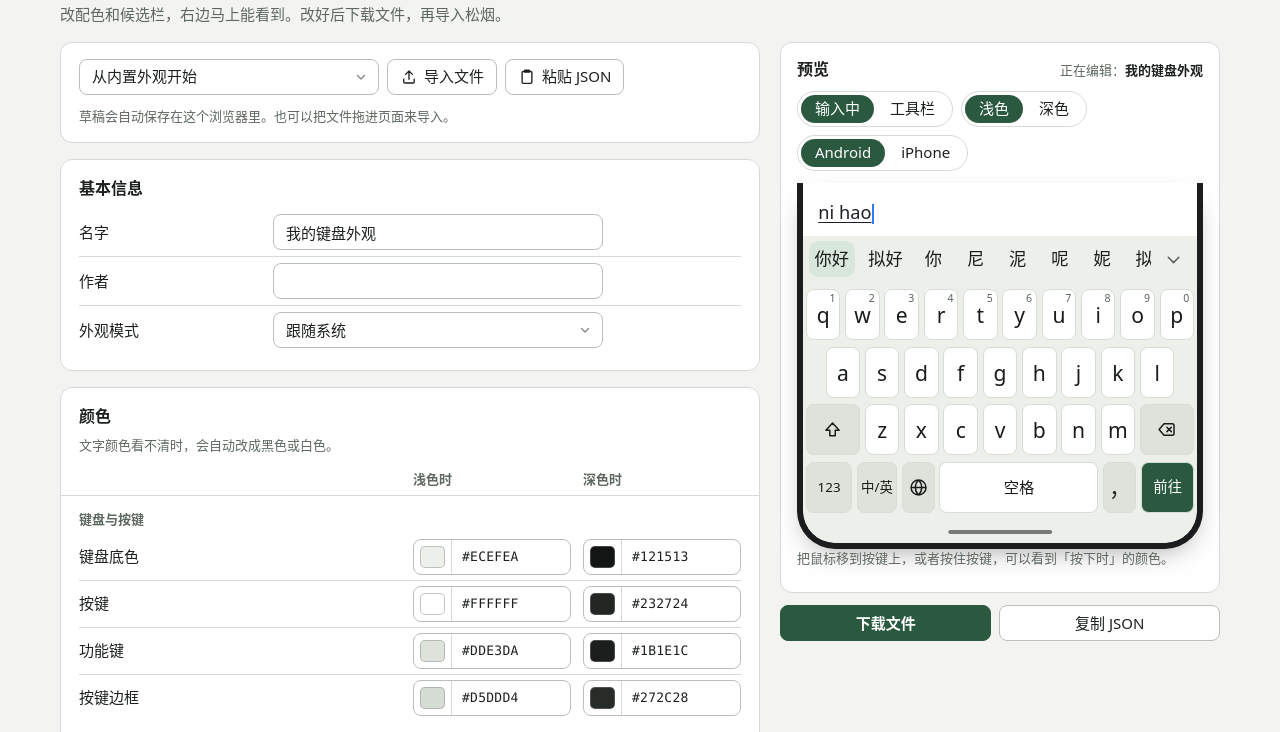
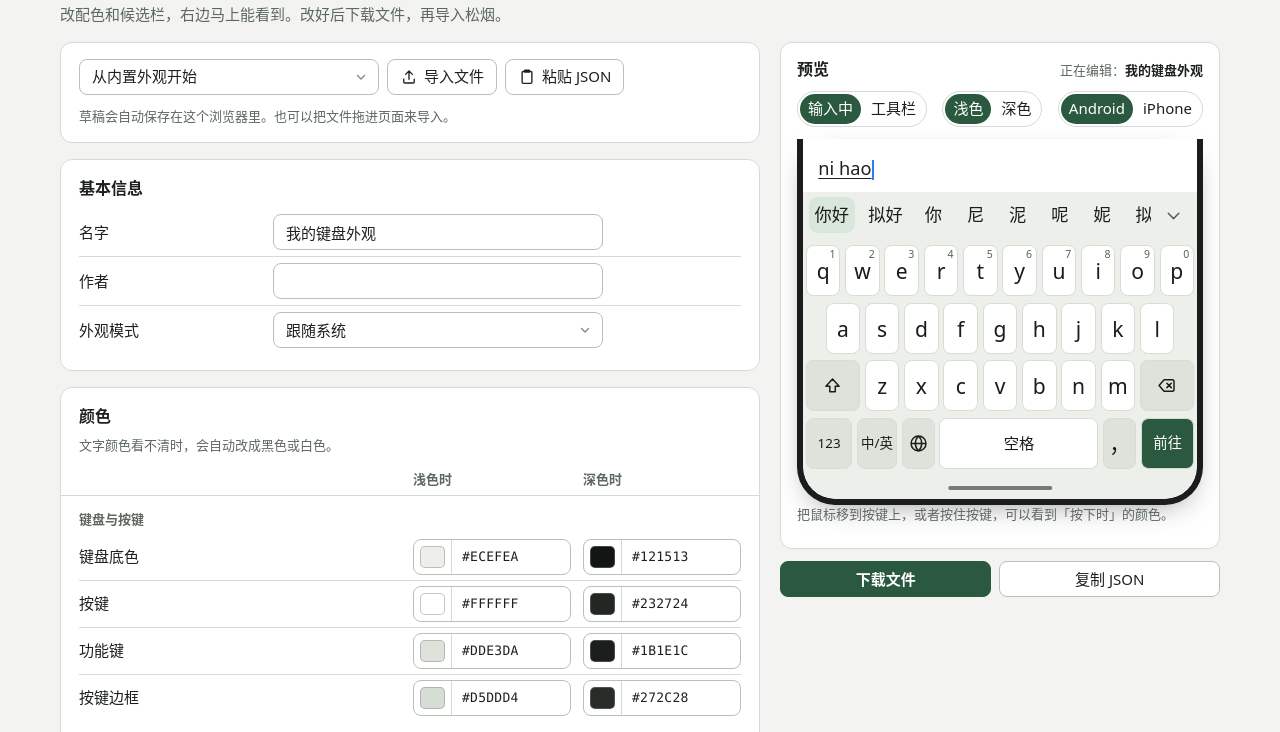
Before and after one commit to Suzukaa-a/songyan-themes, a plain HTML site: page index.html in a window 1280 px wide. Shown: the part 57-789 px from the top of the page. Drawn offline with Linux system fonts and the light colour scheme.

Commit message:
fix(editor): keep the preview toggles on one row

```diff
--- a/assets/css/style.css
+++ b/assets/css/style.css
@@ -175,7 +175,9 @@ body.dragging .drop-hint { display: flex; }
 .preview-card { padding: 14px 16px 16px; }
 .title-line { display: flex; flex-wrap: wrap; justify-content: space-between; align-items: baseline; gap: 2px 12px; margin-bottom: 10px; }
 .title-line .note strong { color: var(--text); font-weight: 600; }
-.toggles { display: flex; flex-wrap: wrap; gap: 8px; margin-bottom: 12px; }
+.toggles { display: flex; flex-wrap: wrap; justify-content: space-between; gap: 8px 6px; margin-bottom: 12px; }
+.toggles .seg { padding: 2px; }
+.toggles .seg button { padding: 0 8px; }
 .preview-note { margin-top: 10px; }
 .actions { display: flex; flex-wrap: wrap; gap: 8px; }
 .actions .btn { flex: 1 1 auto; }
```
